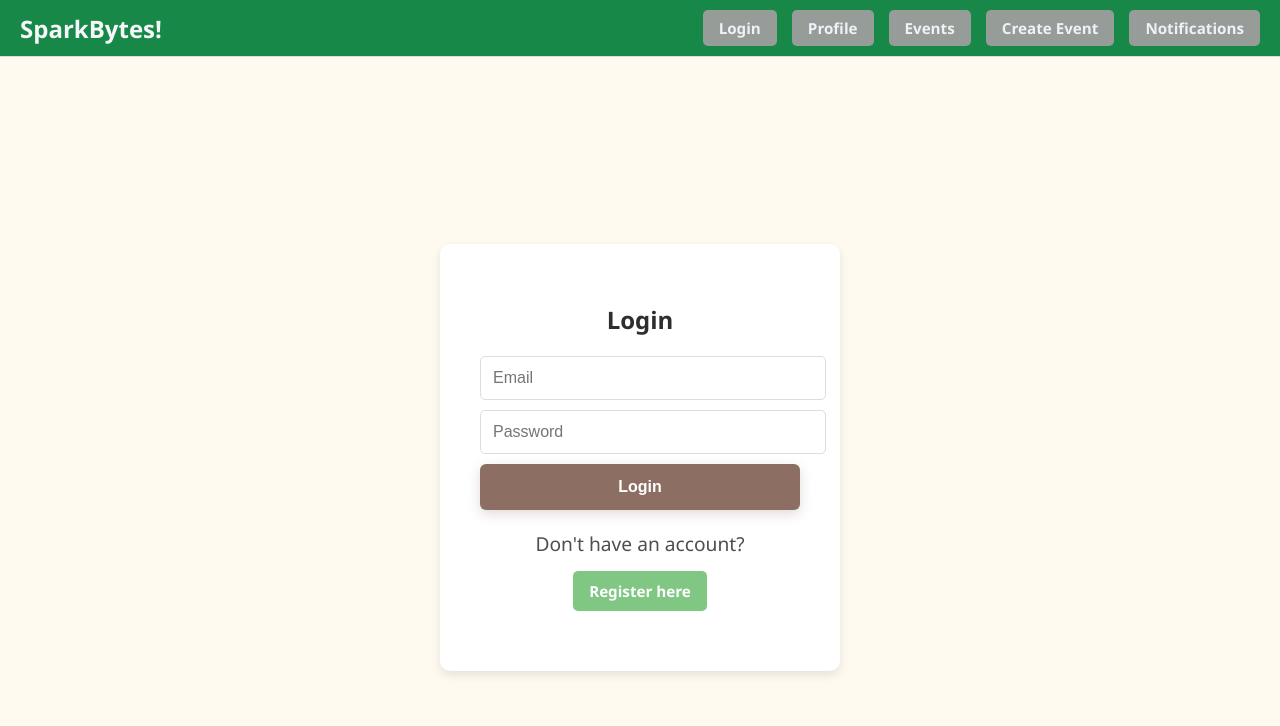
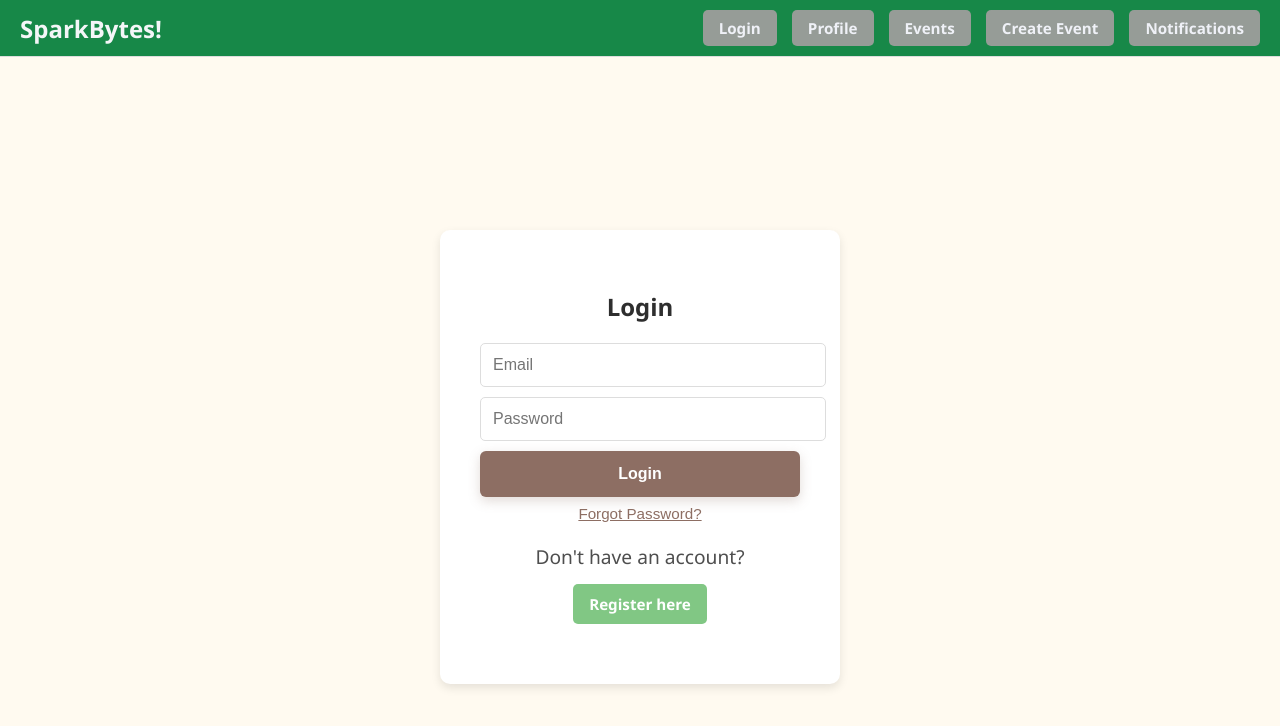
Before and after one commit to stevenltran/CS391-S25, a React (Create React App) app in the folder sparkbytes/: page /login in a window 1280 px wide. Shown: the top 726 px of the page. Built offline with nearby package versions, Linux system fonts and the light colour scheme; no server answers.

Commit message:
Added forgot password

```diff
--- a/sparkbytes/src/pages/login.css
+++ b/sparkbytes/src/pages/login.css
@@ -79,3 +79,20 @@ input {
 .register-button:hover {
   background-color: #689f38;
 }
+
+/* ==== FORGOT PASSWORD BUTTON ==== */
+.forgot-password-button {
+  background: none;
+  border: none;
+  color: #8d6e63;
+  cursor: pointer;
+  text-decoration: underline;
+  font-size: 0.95rem;
+  margin-top: 8px;
+  padding: 0;
+  transition: color 0.3s ease;
+}
+
+.forgot-password-button:hover {
+  color: #a1887f;
+}
--- a/sparkbytes/src/pages/login.js
+++ b/sparkbytes/src/pages/login.js
@@ -2,8 +2,9 @@ import { useState } from "react";
 import { useNavigate } from "react-router-dom";
 import "./login.css";
 
-// firebae
+// firebase
 import { signInWithEmailAndPassword } from "firebase/auth";
+import { sendPasswordResetEmail } from "firebase/auth";
 import { auth } from "../firebase";
 
 function Login() {
@@ -13,25 +14,6 @@ function Login() {
 
   const handleChange = (e) =>
     setFormData({ ...formData, [e.target.name]: e.target.value });
-
-  // const handleLogin = (e) => {
-  //   e.preventDefault();
-  //   setError("");
-
-  //   if (!formData.email || !formData.password) {
-  //     setError("Please enter both email and password");
-  //     return;
-  //   }
-
-  //   // Fake login (Replace with backend API call later)
-  //   if (formData.email === "test@example.com" && formData.password === "password123") {
-  //     localStorage.setItem("token", "fake-jwt-token");
-  //     alert("Login Successful!");
-  //     navigate("/dashboard");
-  //   } else {
-  //     setError("Invalid email or password");
-  //   }
-  // };
 
   const handleLogin = async (e) => {
     e.preventDefault();
@@ -56,6 +38,20 @@ function Login() {
     }
   };
 
+  const handleResetPassword = async () => {
+    if (!formData.email) {
+      setError("Enter your email to reset password");
+      return;
+    }
+
+    try {
+      await sendPasswordResetEmail(auth, formData.email);
+      alert("Password reset email sent!");
+    } catch (err) {
+      console.error("Reset error:", err.message);
+      setError("Failed to send reset email. Try again.");
+    }
+  };
 
   return (
     <div className="login-container">
@@ -78,6 +74,10 @@ function Login() {
             required
           />
           <button type="submit" className="login-button">Login</button>
+
+          <button type="button" onClick={handleResetPassword} className="forgot-password-button">
+            Forgot Password?
+          </button>
         </form>
         <p>
           Don't have an account?{" "}
```
